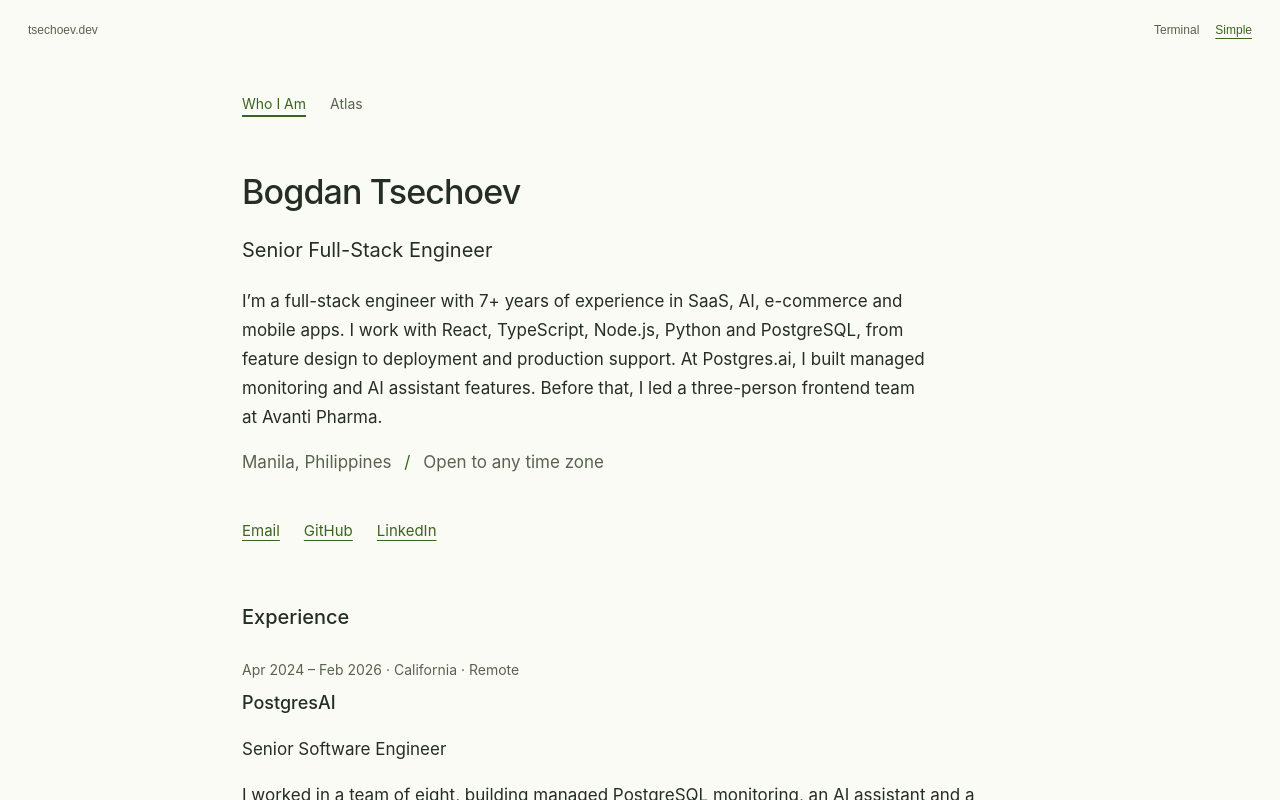
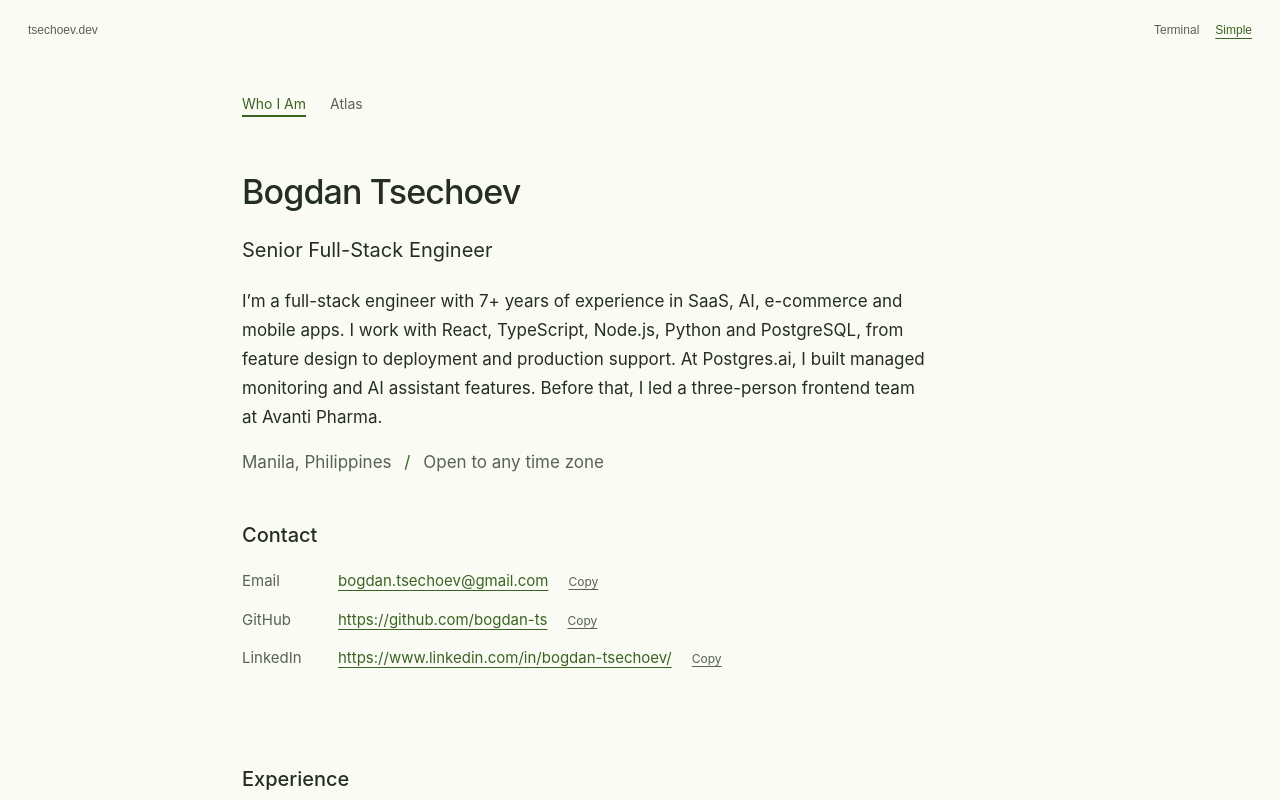
Before and after one commit to bogdan-ts/tsechoev.dev, a Next.js app: page /simple in a window 1280 px wide. Built offline with nearby package versions, Linux system fonts and the light colour scheme; a web font is replaced by a local one.

Commit message:
Show explicit contact addresses with independent copy controls

```diff
--- a/src/app/globals.css
+++ b/src/app/globals.css
@@ -834,3 +834,54 @@ h1 {
   gap: 12px 24px;
   font-size: 15px;
 }
+
+.contact-details h2 {
+  margin: 0 0 16px;
+}
+.contact-details dl {
+  margin: 0;
+}
+.contact-detail {
+  display: grid;
+  grid-template-columns: 80px minmax(0, 1fr);
+  gap: 16px;
+  margin: 10px 0;
+  font-size: 15px;
+}
+.contact-detail dt {
+  color: var(--muted);
+}
+.contact-detail dd {
+  margin: 0;
+  display: flex;
+  align-items: baseline;
+  gap: 16px;
+  flex-wrap: wrap;
+}
+.contact-detail a {
+  overflow-wrap: anywhere;
+}
+.contact-detail button {
+  font: inherit;
+  font-size: 12px;
+  border: 0;
+  background: none;
+  color: var(--muted);
+  padding: 4px;
+  text-decoration: underline;
+  text-underline-offset: 3px;
+}
+.contact-detail button:hover {
+  color: var(--accent);
+}
+.contact-copy-status {
+  font-size: 13px;
+  min-height: 1.7em;
+  margin: 8px 0 0;
+}
+@media (max-width: 600px) {
+  .contact-detail {
+    grid-template-columns: 1fr;
+    gap: 2px;
+  }
+}
--- a/src/components/commands/whoami.tsx
+++ b/src/components/commands/whoami.tsx
@@ -4,6 +4,7 @@ import { ExperienceCommand } from "./experience";
 import { SkillsCommand } from "./skills";
 import { OpenSourceCommand } from "./opensource";
 import { EducationCommand } from "./education";
+import { ContactDetails } from "../contact-details";
 import { ContactCommand } from "./contact";
 import { CvCommand } from "./cv";
 
@@ -17,7 +18,7 @@ export function WhoamiCommand({
       </section>
       {contactAtTop && (
         <section className="profile-contact" aria-label="Contact">
-          <ContactCommand compact />
+          <ContactDetails />
         </section>
       )}
       <section aria-label="Experience">
--- /dev/null
+++ b/src/components/contact-details.tsx
@@ -0,0 +1,44 @@
+"use client";
+
+import { useState } from "react";
+import { profile } from "../lib/profile";
+
+export function ContactDetails() {
+  const [status, setStatus] = useState("");
+  async function copy(label: string, value: string) {
+    try {
+      await navigator.clipboard.writeText(value);
+      setStatus(`${label} copied.`);
+    } catch {
+      setStatus("Copy unavailable. Select the address to copy it manually.");
+    }
+  }
+  return (
+    <div className="contact-details">
+      <h2>Contact</h2>
+      <dl>
+        {profile.links.map(({ label, href }) => {
+          const value = href.replace(/^mailto:/, "");
+          return (
+            <div className="contact-detail" key={label}>
+              <dt>{label}</dt>
+              <dd>
+                <a href={href}>{value}</a>
+                <button
+                  type="button"
+                  aria-label={`Copy ${label}`}
+                  onClick={() => void copy(label, value)}
+                >
+                  Copy
+                </button>
+              </dd>
+            </div>
+          );
+        })}
+      </dl>
+      <p className="contact-copy-status" role="status" aria-live="polite">
+        {status}
+      </p>
+    </div>
+  );
+}
```
Also changed, not shown: 1 other file (tests, documents, lock files or other folders).
